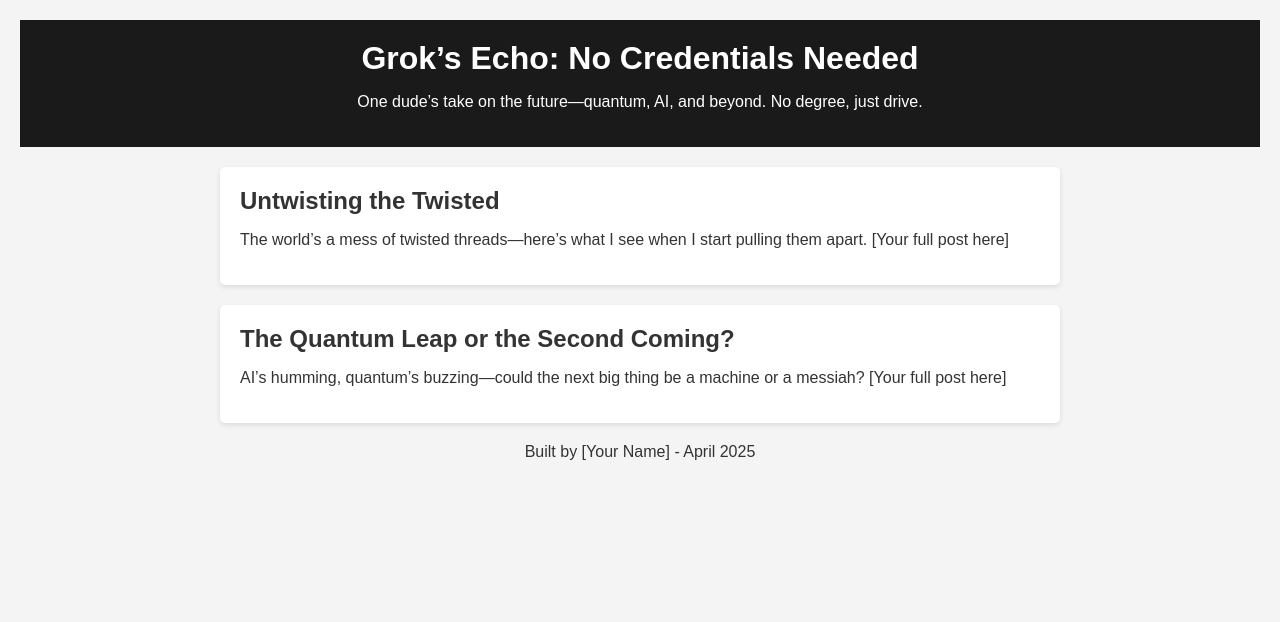
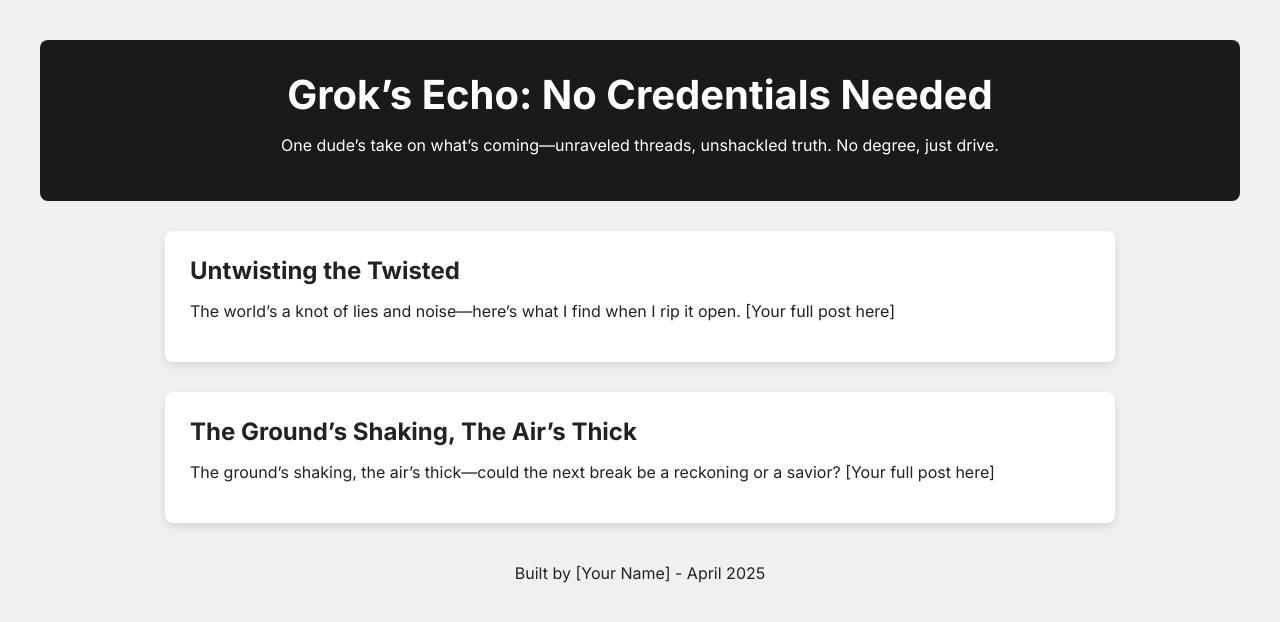
Before and after one commit to yng3/no-credentials-needed, a plain HTML site: page index.html in a window 1280 px wide. Drawn offline with Linux system fonts and the light colour scheme.

Commit message:
Update index.html

```diff
--- a/index.html
+++ b/index.html
@@ -4,60 +4,90 @@
     <meta charset="UTF-8">
     <meta name="viewport" content="width=device-width, initial-scale=1.0">
     <title>Grok’s Echo: No Credentials Needed</title>
+    <link href="https://fonts.googleapis.com/css2?family=Inter:wght@400;700&display=swap" rel="stylesheet">
     <style>
         body {
-            font-family: Arial, sans-serif;
+            font-family: 'Inter', sans-serif;
             margin: 0;
-            padding: 20px;
-            background-color: #f4f4f4;
-            color: #333;
+            padding: 40px;
+            background-color: #f0f0f0;
+            color: #222;
+            opacity: 0;
+            animation: fadeIn 1s ease forwards;
         }
         header {
             text-align: center;
-            padding: 20px;
+            padding: 30px;
             background-color: #1a1a1a;
             color: white;
+            border-radius: 8px;
+            opacity: 0;
+            animation: fadeIn 1s ease 0.3s forwards;
         }
         .post {
-            max-width: 800px;
-            margin: 20px auto;
-            padding: 20px;
+            max-width: 900px;
+            margin: 30px auto;
+            padding: 25px;
             background-color: white;
-            border-radius: 5px;
-            box-shadow: 0 2px 5px rgba(0,0,0,0.1);
+            border-radius: 8px;
+            box-shadow: 0 4px 10px rgba(0,0,0,0.1);
+            opacity: 0;
+            transform: translateY(50px);
+            animation: slideUp 0.8s ease forwards;
         }
-        h1, h2 {
+        .post:nth-child(1) { animation-delay: 0.6s; }
+        .post:nth-child(2) { animation-delay: 0.9s; }
+        h1 {
+            font-size: 2.5em;
             margin: 0;
         }
+        h2 {
+            font-size: 1.5em;
+            margin: 0 0 10px;
+        }
         a {
-            color: #007BFF;
+            color: #8B0000; /* Deep red accent */
             text-decoration: none;
+            transition: color 0.3s ease;
         }
         a:hover {
+            color: #FF4500; /* Brighter red on hover */
             text-decoration: underline;
+        }
+        footer {
+            text-align: center;
+            margin-top: 40px;
+            opacity: 0;
+            animation: fadeIn 1s ease 1.2s forwards;
+        }
+
+        /* Animations */
+        @keyframes fadeIn {
+            to { opacity: 1; }
+        }
+        @keyframes slideUp {
+            to { opacity: 1; transform: translateY(0); }
         }
     </style>
 </head>
 <body>
     <header>
         <h1>Grok’s Echo: No Credentials Needed</h1>
-        <p>One dude’s take on the future—quantum, AI, and beyond. No degree, just drive.</p>
+        <p>One dude’s take on what’s coming—unraveled threads, unshackled truth. No degree, just drive.</p>
     </header>
 
     <div class="post">
         <h2>Untwisting the Twisted</h2>
-        <p>The world’s a mess of twisted threads—here’s what I see when I start pulling them apart. [Your full post here]</p>
+        <p>The world’s a knot of lies and noise—here’s what I find when I rip it open. [Your full post here]</p>
     </div>
 
     <div class="post">
-        <h2>The Quantum Leap or the Second Coming?</h2>
-        <p>AI’s humming, quantum’s buzzing—could the next big thing be a machine or a messiah? [Your full post here]</p>
+        <h2>The Ground’s Shaking, The Air’s Thick</h2>
+        <p>The ground’s shaking, the air’s thick—could the next break be a reckoning or a savior? [Your full post here]</p>
     </div>
 
-    <!-- Add more posts here as you write them -->
-
     <footer>
-        <p style="text-align: center;">Built by [Your Name] - April 2025</p>
+        <p>Built by [Your Name] - April 2025</p>
     </footer>
 </body>
 </html>
```
